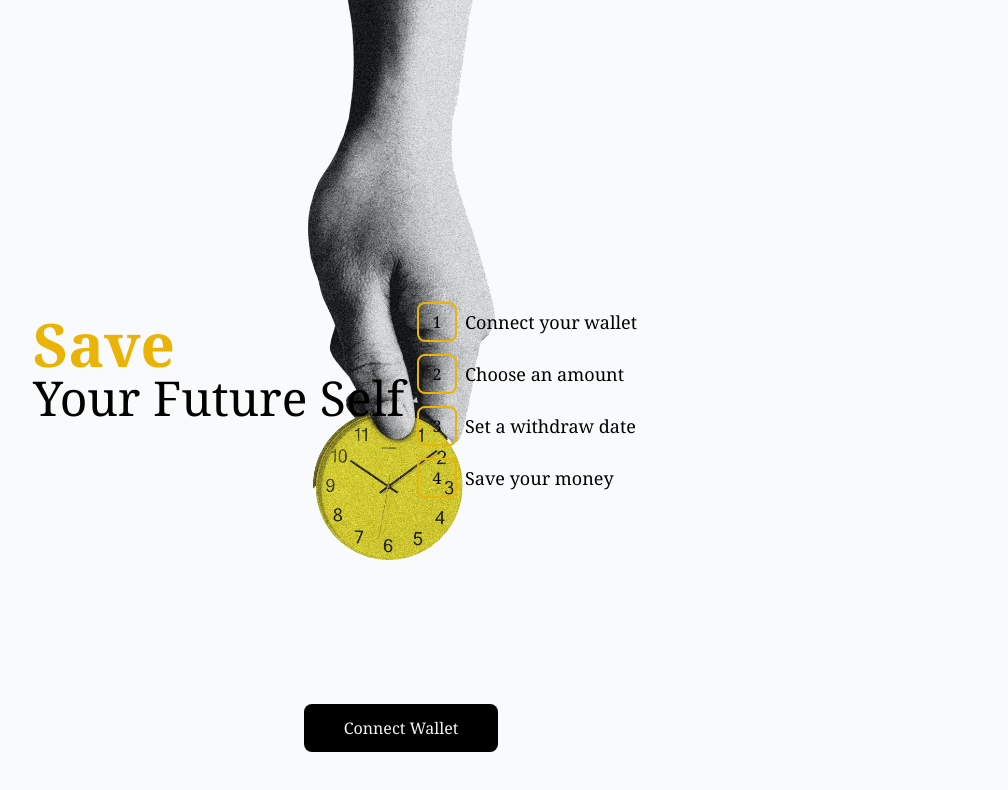
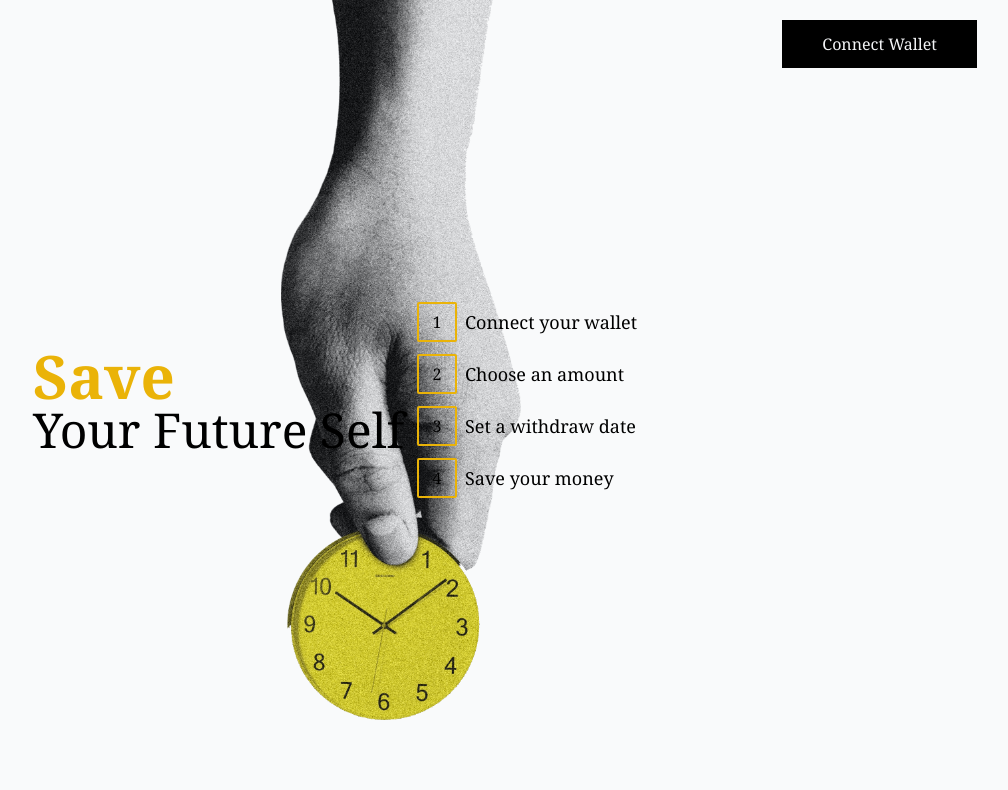
Before and after one commit to ismailCodes/cryptosave, a Next.js app: page / in a window 1280 px wide. Shown: the top 790 px of the page, without its empty margins (239-1247 px from the left). Built offline with nearby package versions, Linux system fonts and the light colour scheme.

Commit message:
feat: added connect with metamask

```diff
--- /dev/null
+++ b/src/Hooks/useAccount.ts
@@ -0,0 +1,15 @@
+import { useGlobalContext } from "./useGlobalContext";
+
+export default function useAccount() {
+  const { setLoggedIn, setUser } = useGlobalContext();
+  async function getAccount() {
+    const accounts = await window.ethereum.request({
+      method: "eth_requestAccounts",
+    });
+    console.log(accounts[0]);
+    setUser(accounts[0]);
+    setLoggedIn(true);
+  }
+
+  return getAccount;
+}
--- /dev/null
+++ b/src/Hooks/useEth.ts
@@ -0,0 +1,6 @@
+const useEth: Function = (): void => {
+  //login with metamask
+  async function requestAccout() {
+    await window.ethereum.request({ method: "eth_requestAccounts" });
+  }
+};
--- /dev/null
+++ b/src/Hooks/useGlobalContext.ts
@@ -0,0 +1,17 @@
+import { createContext, useContext } from "react";
+
+export type GlobalContent = {
+  loggedIn: boolean;
+  setLoggedIn: (loggedIn: boolean) => void;
+  user: string;
+  setUser: (user: string) => void;
+};
+
+export const GlobalContext = createContext<GlobalContent>({
+  loggedIn: false,
+  user: "",
+  setLoggedIn: () => {},
+  setUser: () => {},
+});
+
+export const useGlobalContext = () => useContext(GlobalContext);
--- a/src/components/Button.tsx
+++ b/src/components/Button.tsx
@@ -2,13 +2,19 @@ import { FunctionComponent } from "react";
 
 interface Props {
   text: string;
+  action: () => void;
 }
 
-const Button: FunctionComponent<Props> = ({ text }) => {
+const Button: FunctionComponent<Props> = ({ text, action }) => {
   return (
-    <button className="bg-black text-gray-100 font-medium px-10 py-3 rounded-lg cursor-pointer z-50">
-      {text}
-    </button>
+    <>
+      <button
+        className="bg-black text-gray-100 font-medium px-10 py-3 cursor-pointer z-50 absolute top-5 right-16"
+        onClick={async () => await action()}
+      >
+        {text}
+      </button>
+    </>
   );
 };
 
--- a/src/components/Hero.tsx
+++ b/src/components/Hero.tsx
@@ -1,4 +1,6 @@
 import React, { FunctionComponent } from "react";
+import useAccount from "../Hooks/useAccount";
+import { useGlobalContext } from "../Hooks/useGlobalContext";
 import Button from "./Button";
 import HeroImage from "./HeroImage";
 import HeroTitle from "./HeroTitle";
@@ -9,11 +11,18 @@ interface Props {
 }
 
 const Hero: FunctionComponent<Props> = ({ title }) => {
+  const getAccount = useAccount();
+  const { user, loggedIn } = useGlobalContext();
+
   return (
     <HeroWrapper>
       <HeroImage />
       <HeroTitle title={title} />
-      <Button text="Connect Wallet" />
+      {!loggedIn ? (
+        <Button text="Connect Wallet" action={getAccount} />
+      ) : (
+        <Button text="Save My Money" action={() => {}} />
+      )}
     </HeroWrapper>
   );
 };
--- a/src/components/HeroTitle.tsx
+++ b/src/components/HeroTitle.tsx
@@ -8,7 +8,7 @@ interface Props {
 const HeroTitle: FunctionComponent<Props> = ({ title }) => {
   return (
     <div className="w-3/4 h-full absolute top-0 px-28 flex items-center justify-between">
-      <div className="text-5xl font-medium pb-16">
+      <div className="text-5xl font-medium">
         <div className="text-6xl font-black text-yellow-500 w-96">Save </div>
         {title}
       </div>
--- a/src/components/StepItem.tsx
+++ b/src/components/StepItem.tsx
@@ -8,7 +8,7 @@ interface Props {
 const StepItem: FunctionComponent<Props> = ({ step, text }) => {
   return (
     <div className="flex items-center my-3">
-      <div className="h-10 w-10 text-base flex items-center justify-center border-2 border-yellow-500 rounded-lg mr-2">
+      <div className="h-10 w-10 text-base flex items-center justify-center border-2 border-yellow-500 rounded-sm mr-2">
         {step}
       </div>
       <div className="text-lg">{text}</div>
--- a/src/pages/_app.tsx
+++ b/src/pages/_app.tsx
@@ -1,8 +1,17 @@
 import "../../styles/globals.css";
 import type { AppProps } from "next/app";
+import { GlobalContext } from "../Hooks/useGlobalContext";
+import { useState } from "react";
 
 function MyApp({ Component, pageProps }: AppProps) {
-  return <Component {...pageProps} />;
+  const [user, setUser] = useState("");
+  const [loggedIn, setLoggedIn] = useState(false);
+
+  return (
+    <GlobalContext.Provider value={{ user, setUser, loggedIn, setLoggedIn }}>
+      <Component {...pageProps} />
+    </GlobalContext.Provider>
+  );
 }
 
 export default MyApp;
--- a/styles/globals.css
+++ b/styles/globals.css
@@ -3,9 +3,9 @@
 @tailwind utilities;
 
 .bgWrap {
-    background-image: url("/images/save.png");
-    background-repeat: no-repeat;
-    background-size: contain;
-    background-position: center;
-    height: 70vh;
+  background-image: url("/images/save.png");
+  background-repeat: no-repeat;
+  background-size: contain;
+  background-position: center;
+  height: 90vh;
 }
```
